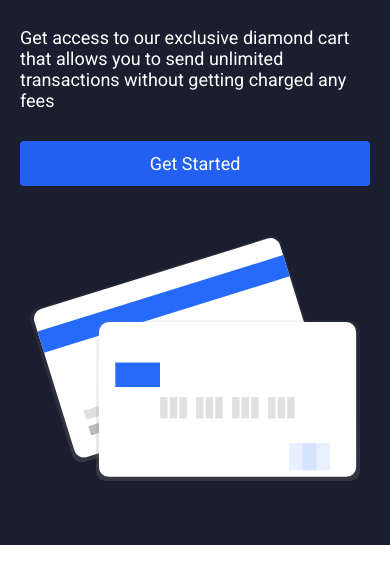
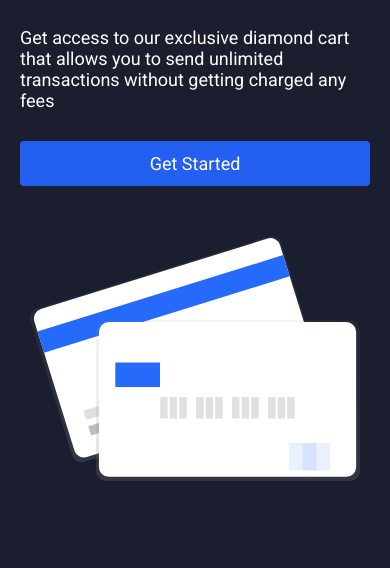
Before and after one commit to tkach-gr/online-transaction-landing, a plain HTML site: page index.html in a window 390 px wide. Shown: the part 276-844 px from the top of the page. Drawn offline with Linux system fonts and the light colour scheme.

Commit message:
Update mobile.css

```diff
--- a/mobile.css
+++ b/mobile.css
@@ -30,7 +30,7 @@
 
     .page {
         padding-top: 100px;
-        padding-bottom: 50px;
+        padding-bottom: 100px;
         margin-top: -50px;
     }
 
```
